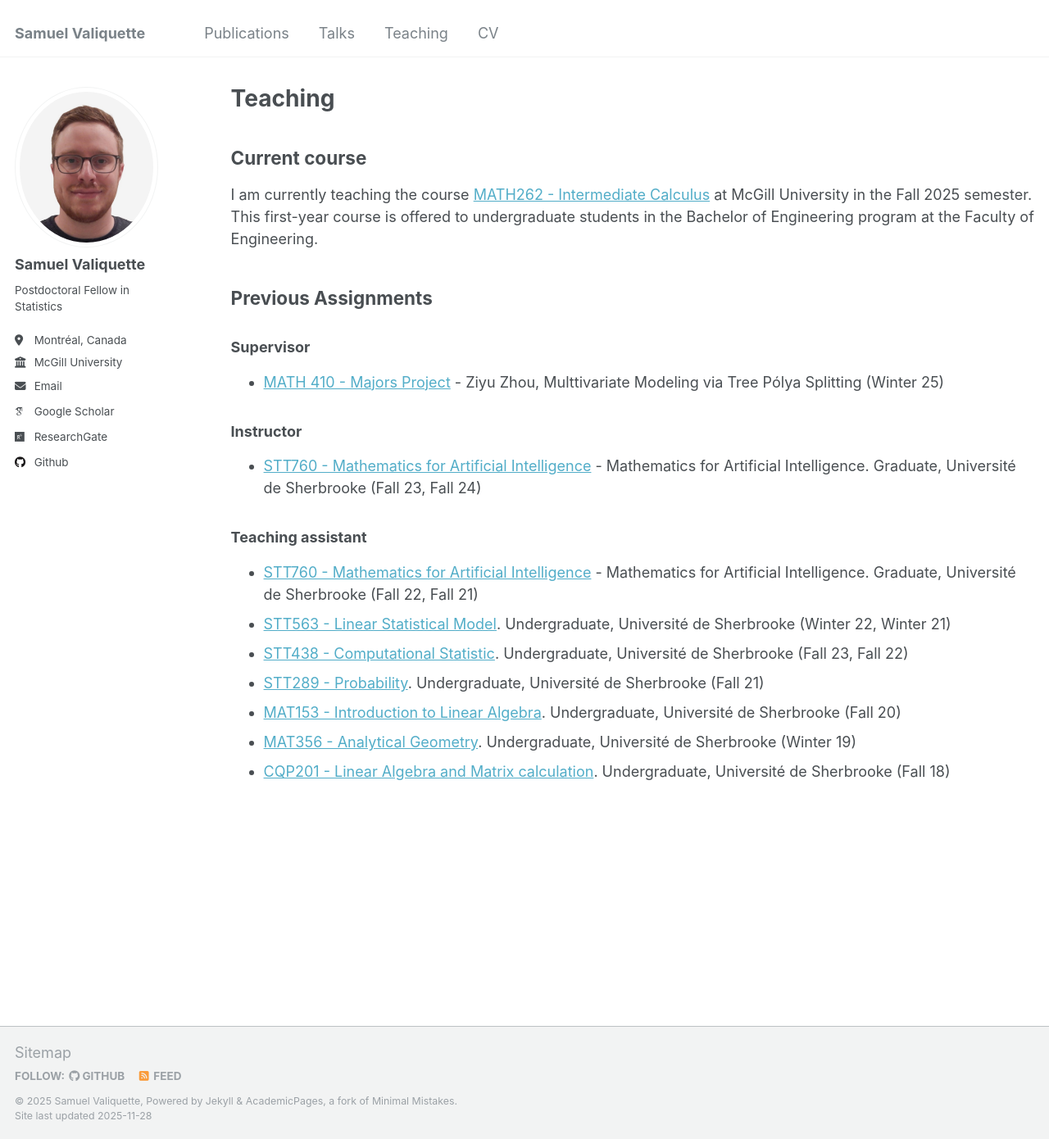
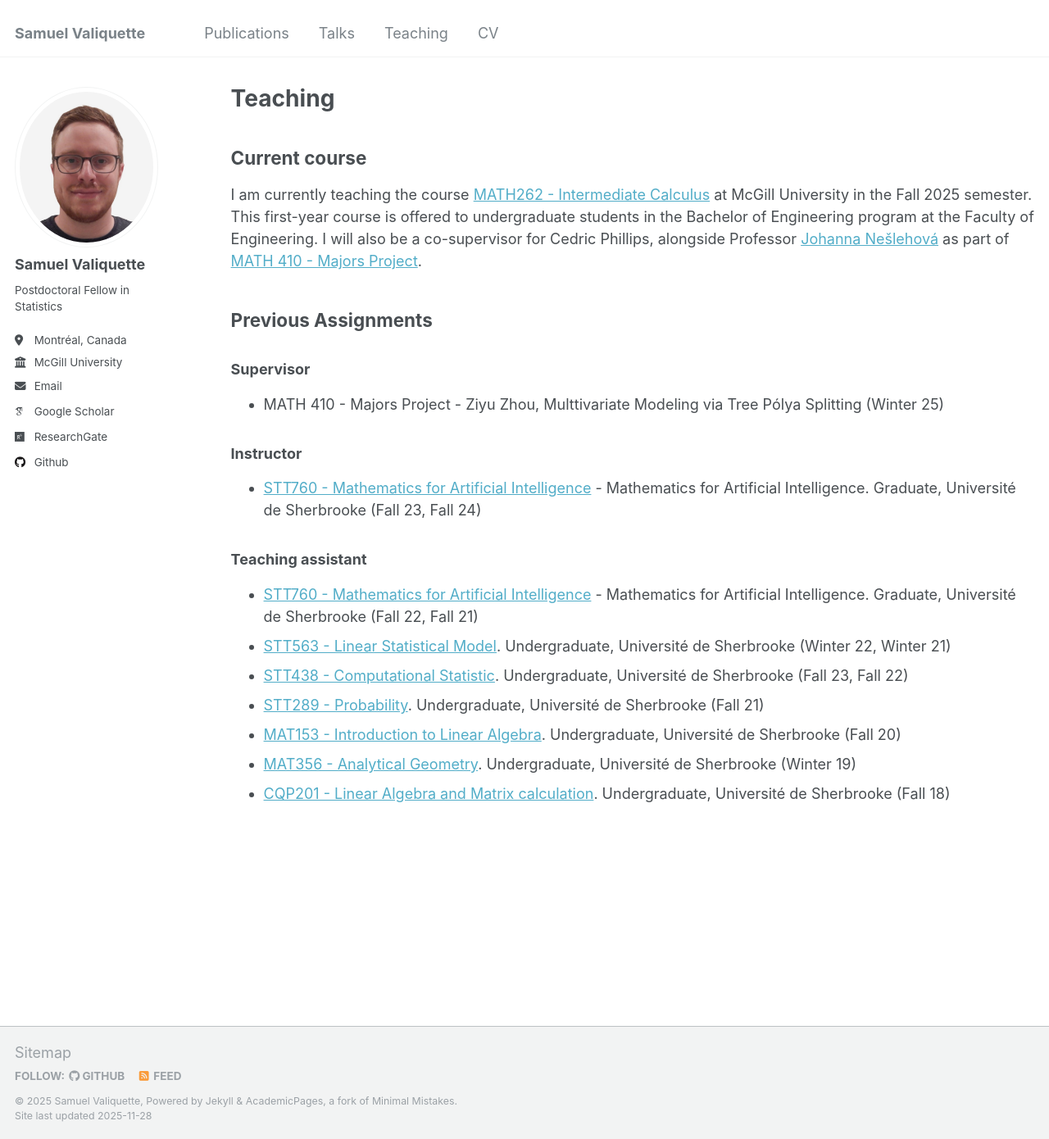
Before and after one commit to s-valiquette/s-valiquette.github.io, a Jekyll site: the page built from _pages/teaching.md, in a window 1280 px wide and 1390 px high. Shown: the whole window at 82% size. Built offline with Jekyll 4.4.1, drawn with Linux system fonts in a browser that asks for light colours; some web fonts are replaced.

Commit message:
Update teaching.md

```diff
--- a/_pages/teaching.md
+++ b/_pages/teaching.md
@@ -9,10 +9,11 @@ author_profile: true
 
 I am currently teaching the course [MATH262 - Intermediate Calculus](https://coursecatalogue.mcgill.ca/courses/math-262/) at McGill University in the Fall 2025 semester.
 This first-year course is offered to undergraduate students in the Bachelor of Engineering program at the Faculty of Engineering.
+I will also be a co-supervisor for Cedric Phillips, alongside Professor [Johanna Nešlehová](https://www.math.mcgill.ca/neslehova/) as part of [MATH 410 - Majors Project](https://www.mcgill.ca/study/2024-2025/courses/math-410).
 
 ## Previous Assignments
 ### Supervisor
-- [MATH 410 - Majors Project](https://www.mcgill.ca/study/2024-2025/courses/math-410) - Ziyu Zhou, Multtivariate Modeling via Tree Pólya Splitting (Winter 25)
+- MATH 410 - Majors Project - Ziyu Zhou, Multtivariate Modeling via Tree Pólya Splitting (Winter 25)
 
 ### Instructor
 - [STT760 - Mathematics for Artificial Intelligence](https://www.usherbrooke.ca/admission/fiches-cours/STT760/mathematiques-pour-lintelligence-artificielle/) - Mathematics for Artificial Intelligence. Graduate, Université de Sherbrooke (Fall 23, Fall 24)
```
